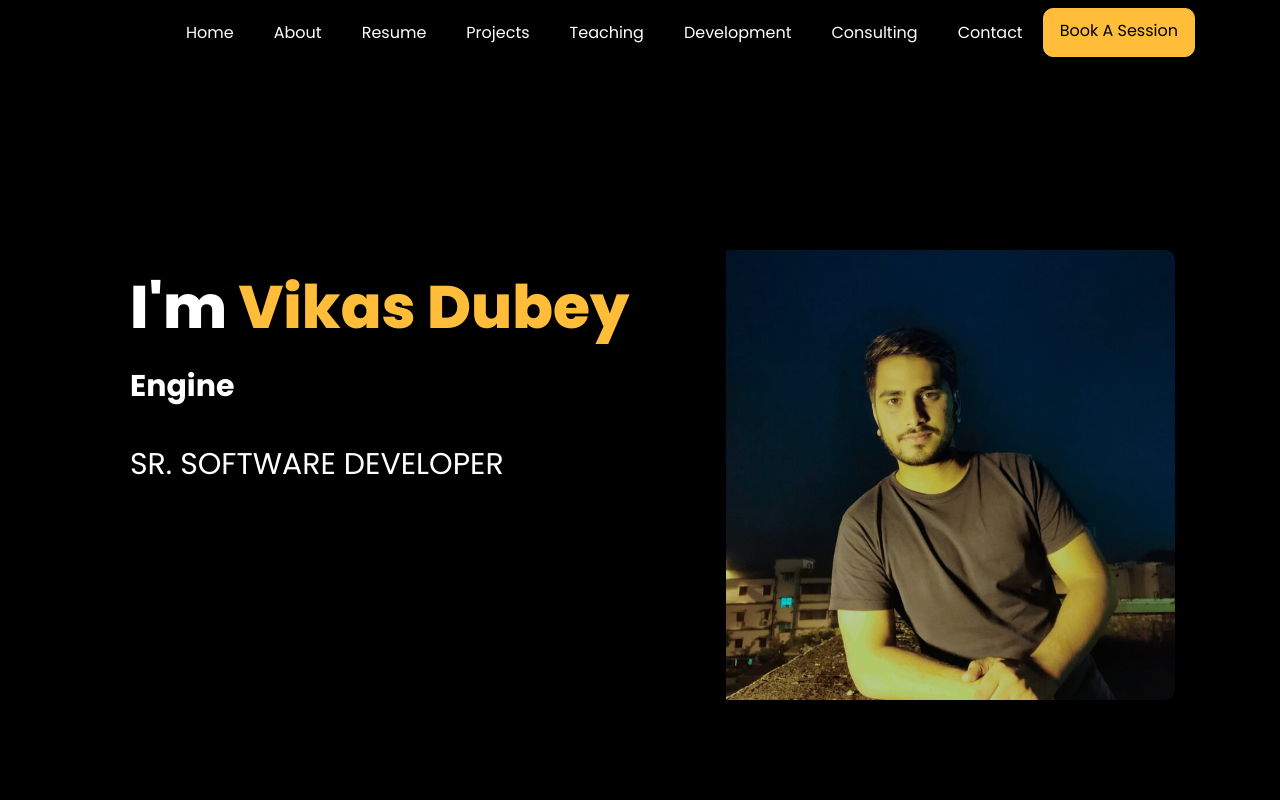
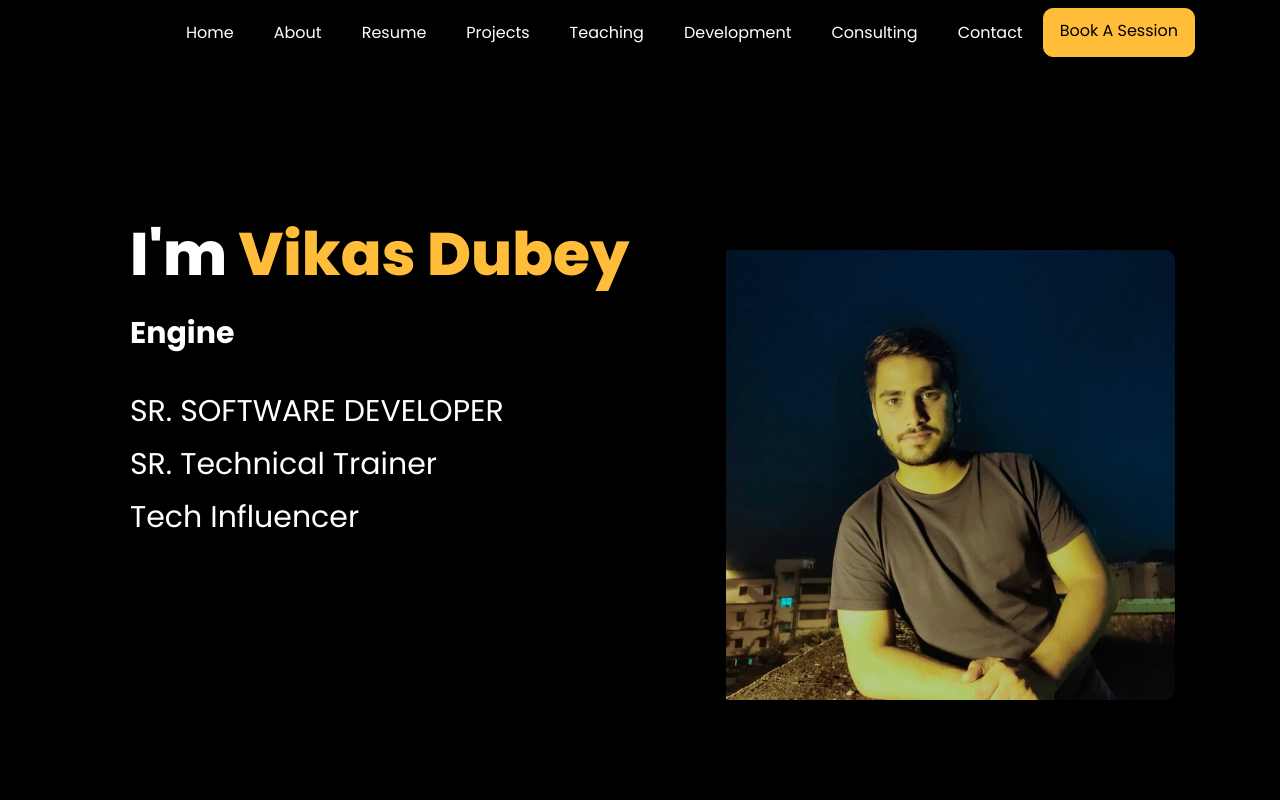
Before and after one commit to Vikashtechsolve/vikash_portfolio, a plain HTML site: page index.html in a window 1280 px wide. Shown: the top 800 px of the page. Drawn offline with Linux system fonts and the light colour scheme; animation ran at ten frames a second; files whose address does not match are found by name.

Commit message:
change 2

```diff
--- a/index.html
+++ b/index.html
@@ -509,6 +509,10 @@
 						<br>
 						<br>
 			            <h2>SR. SOFTWARE DEVELOPER
+                  </h2>
+                   <h2>SR. Technical Trainer
+                  </h2>
+                   <h2>Tech Influencer
                   </h2>
 						<!-- <h2 class="d-flex" style="margin-bottom: 0">With over 5 years of experience</h2> -->
 						<!-- <br> -->
```
